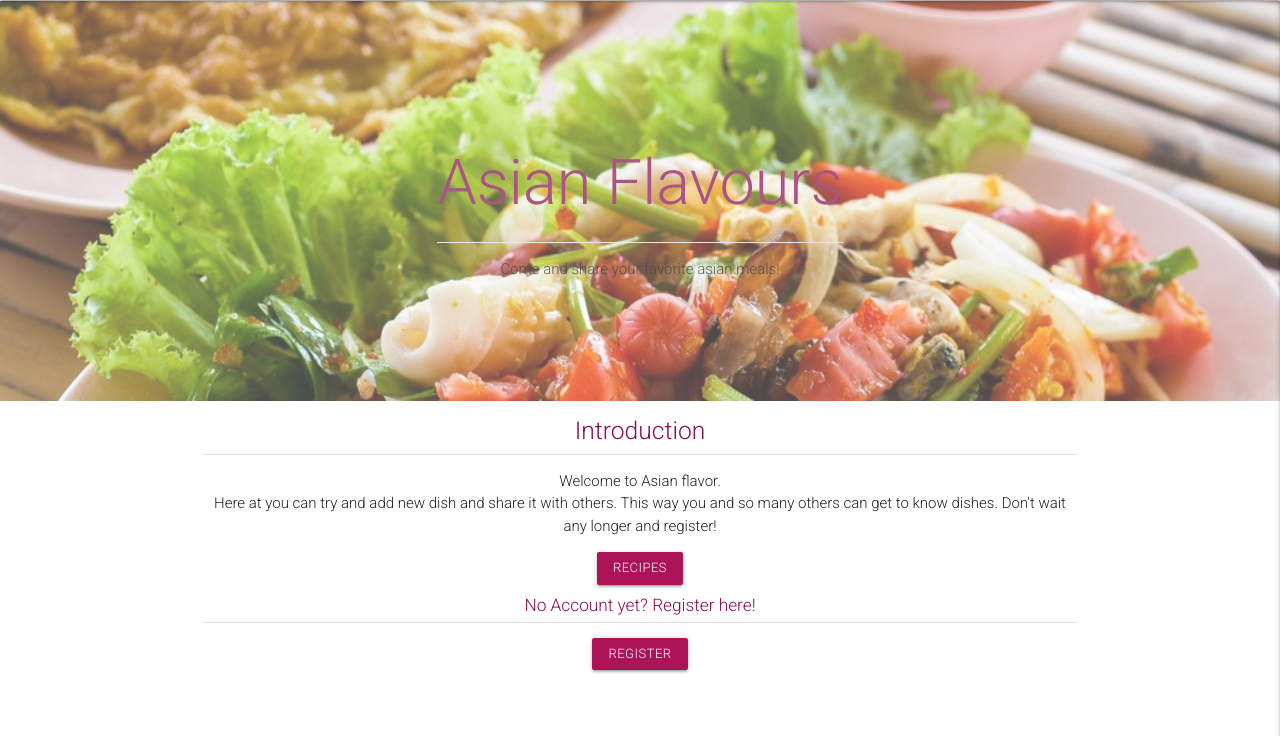
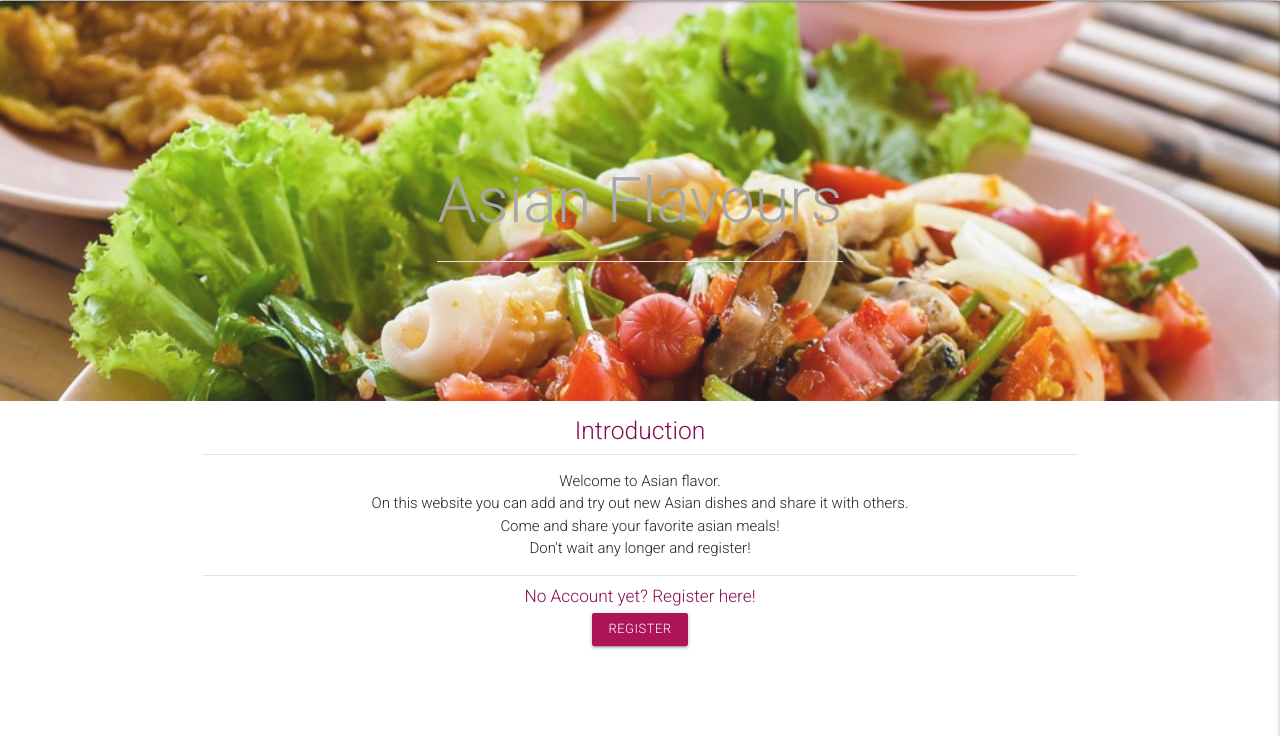
Before and after one commit to gwenjo/MS3-asian-flavours, a Flask app: page / in a window 1280 px wide. Shown: the part 64-800 px from the top of the page. Run offline with Flask 2, Linux system fonts and the light colour scheme; some libraries are stand-ins or nearby versions.

Commit message:
changing layout index page

```diff
--- a/static/css/style.css
+++ b/static/css/style.css
@@ -45,7 +45,8 @@ nav .brand-logo {
     background: url(/static/images/asian-dish.jpg); /* Image comes from www.pexels.com */
     height: 50vh;
     width: 100%;
-    opacity: 0.7;
+    opacity: 0.9;
+    font-weight: bold;
     margin-top: 0.5px;
     -webkit-background-size: cover;
     -moz-background-size: cover;
@@ -58,6 +59,10 @@ nav .brand-logo {
 }
 
 .home-image h1 {
+    color: #880e4f;
+}
+
+.center-align-index {
     color: #880e4f;
 }
 
@@ -99,6 +104,10 @@ nav .brand-logo {
     padding-bottom: 18rem;
 }
 
+.btn-small a:hover{
+  color: yellow;
+}
+
 /* --- RECIPE --- */
 .recipe-container {
     line-height: 0;
--- a/templates/index.html
+++ b/templates/index.html
@@ -6,33 +6,29 @@
     <div class="home-image">
         <!-- Text on hero image -->
         <div>
-            <h1 class="center-align">Asian Flavours</h1>
+            <h1 class="center-align-index grey-text darken-4">Asian Flavours</h1>
             <div class="divider"></div>
-            <p class="center-align">Come and share your favorite asian meals!</p>
+            <p class="center-align"></p>
         </div>
     </div>
 
-    <!-- Homepage info text section -->
+    <!-- Introduction section -->
     <div class="container home-info">
         <div class="row">
-            <!-- Introduction section: about site -->
             <div class="col s12">
                 <h5 class="center-align page-header">Introduction</h5>
                 <div class="divider"></div>
-                <p class="center-align home-text">Welcome to Asian flavor. <br />Here at you can try and add new dish and share it with others. This way you and so many others can get to know dishes. Don't wait any longer and register!
+                <p class="center-align home-text">Welcome to Asian flavor.
+                    <br />On this website you can add and try out new Asian dishes and share it with others. <br />
+                    Come and share your favorite asian meals! <br />
+                    Don't wait any longer and register!
                 </p>
-
-                <!-- link to recipes.html -->
-                <div class="center-align">
-                    <a href="{{ url_for('get_recipes') }}" class="btn-small pink darken-3">Recipes</a>
-                </div>
+                <div class="divider"></div>
             </div>
 
             <div class="col s12">
                 <h6 class="center-align page-header">No Account yet? Register here!</h6>
-                <div class="divider"></div>
-                <p class="center-align home-text"></p>
-                <!-- link to register.html -->
+
                 <div class="center-align">
                     <a href="{{ url_for('register') }}" class="btn-small pink darken-3">Register</a>
                 </div>
```
